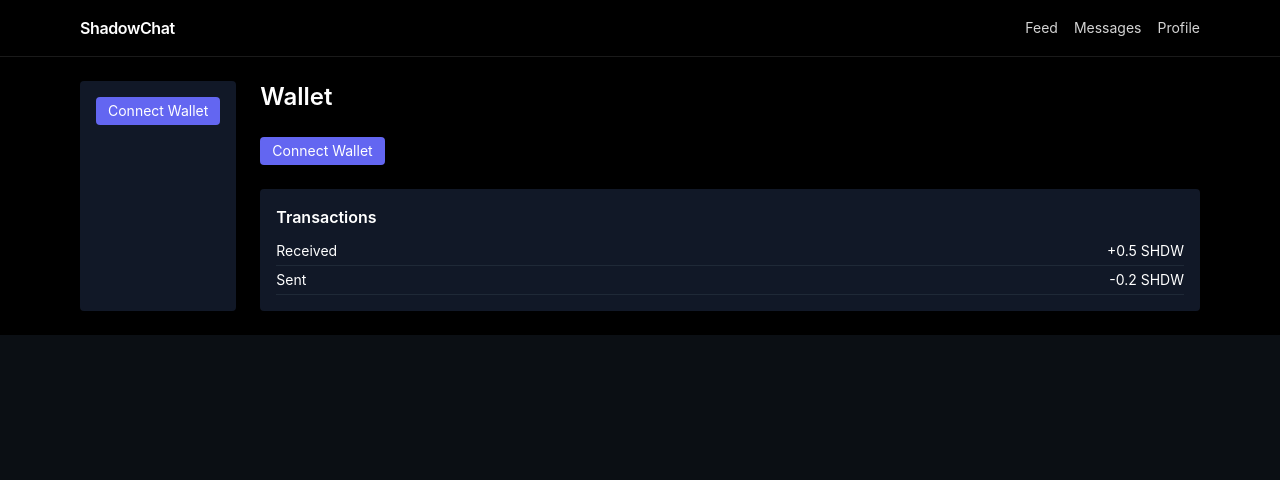
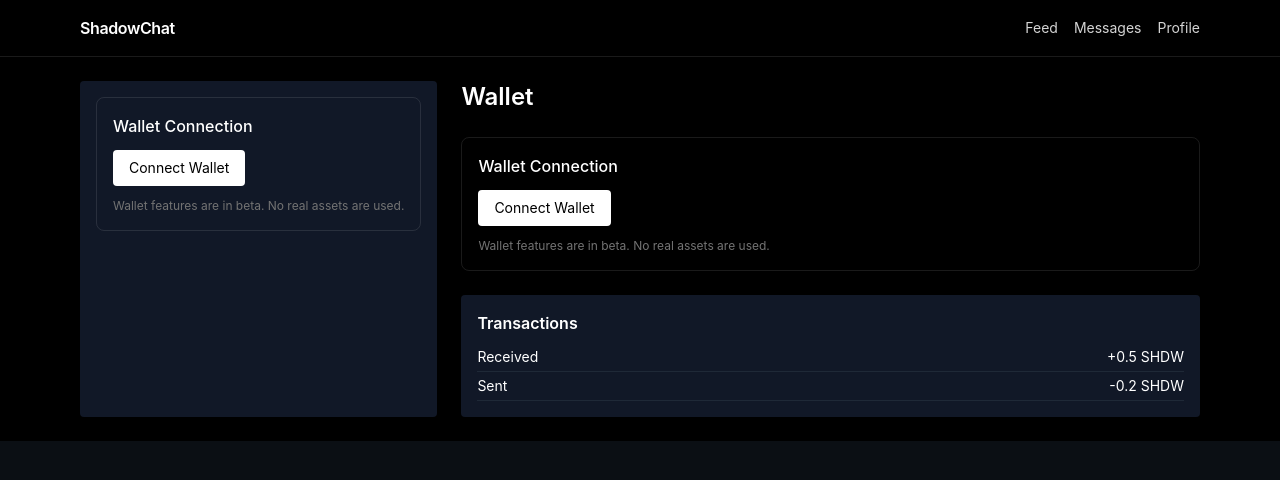
Before and after one commit to skylerblue444-code/Shadow-chat, a Next.js app in the folder apps/web/: page /wallet in a window 1280 px wide. Shown: the top 480 px of the page. Built offline with nearby package versions, Linux system fonts and the light colour scheme.

Commit message:
Update WalletConnect.tsx

```diff
--- a/apps/web/components/WalletConnect.tsx
+++ b/apps/web/components/WalletConnect.tsx
@@ -1,7 +1,30 @@
+"use client";
+
+import { useState } from "react";
+
 export default function WalletConnect() {
+  const [connected, setConnected] = useState(false);
+
   return (
-    <button className="bg-accent px-3 py-1 rounded text-sm">
-      Connect Wallet
-    </button>
+    <div className="border border-white/10 rounded-lg p-4 space-y-3">
+      <h3 className="font-medium">Wallet Connection</h3>
+
+      {!connected ? (
+        <button
+          onClick={() => setConnected(true)}
+          className="px-4 py-2 rounded bg-white text-black text-sm"
+        >
+          Connect Wallet
+        </button>
+      ) : (
+        <div className="text-sm text-green-400">
+          Wallet connected (simulation)
+        </div>
+      )}
+
+      <p className="text-xs text-neutral-500">
+        Wallet features are in beta. No real assets are used.
+      </p>
+    </div>
   );
 }
```
